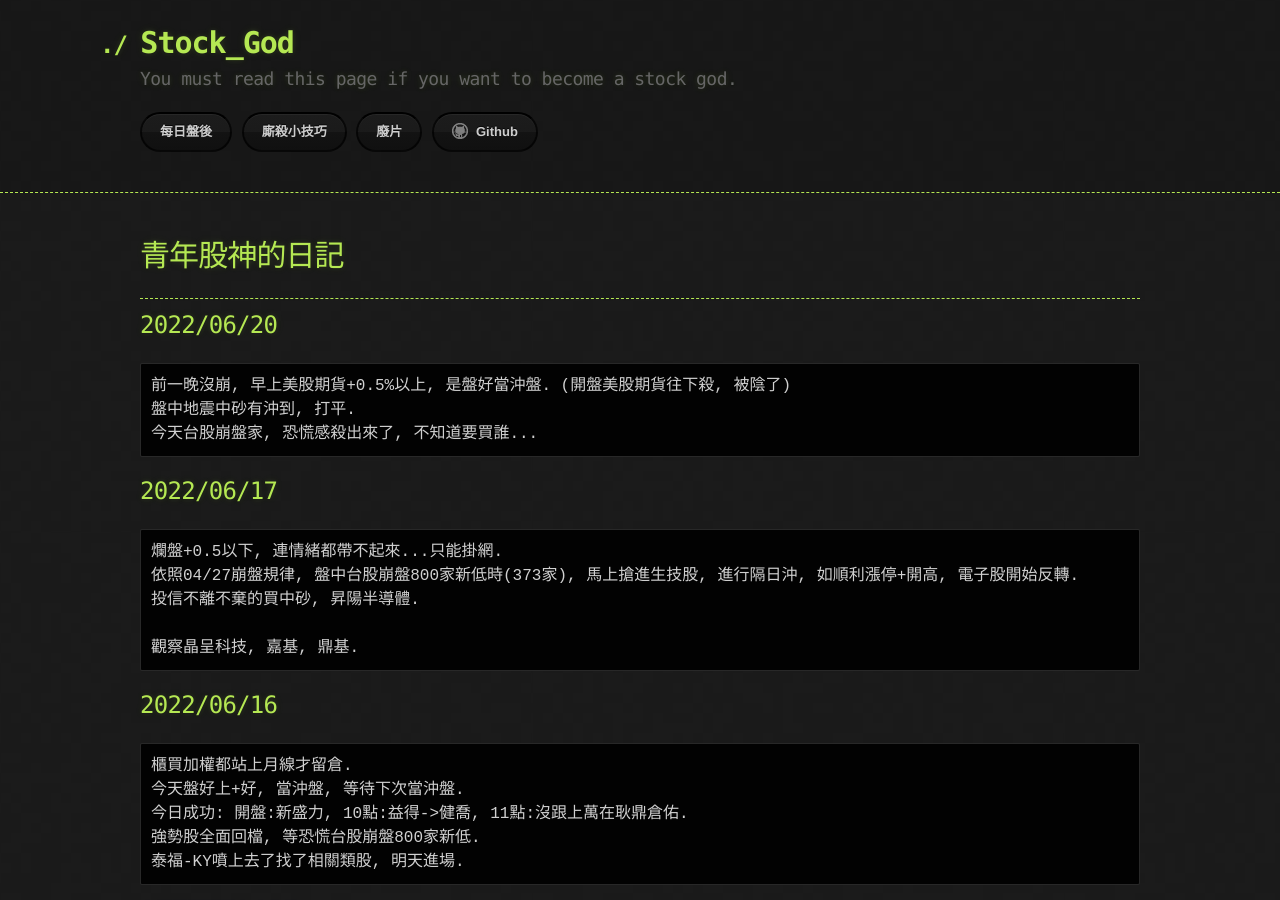
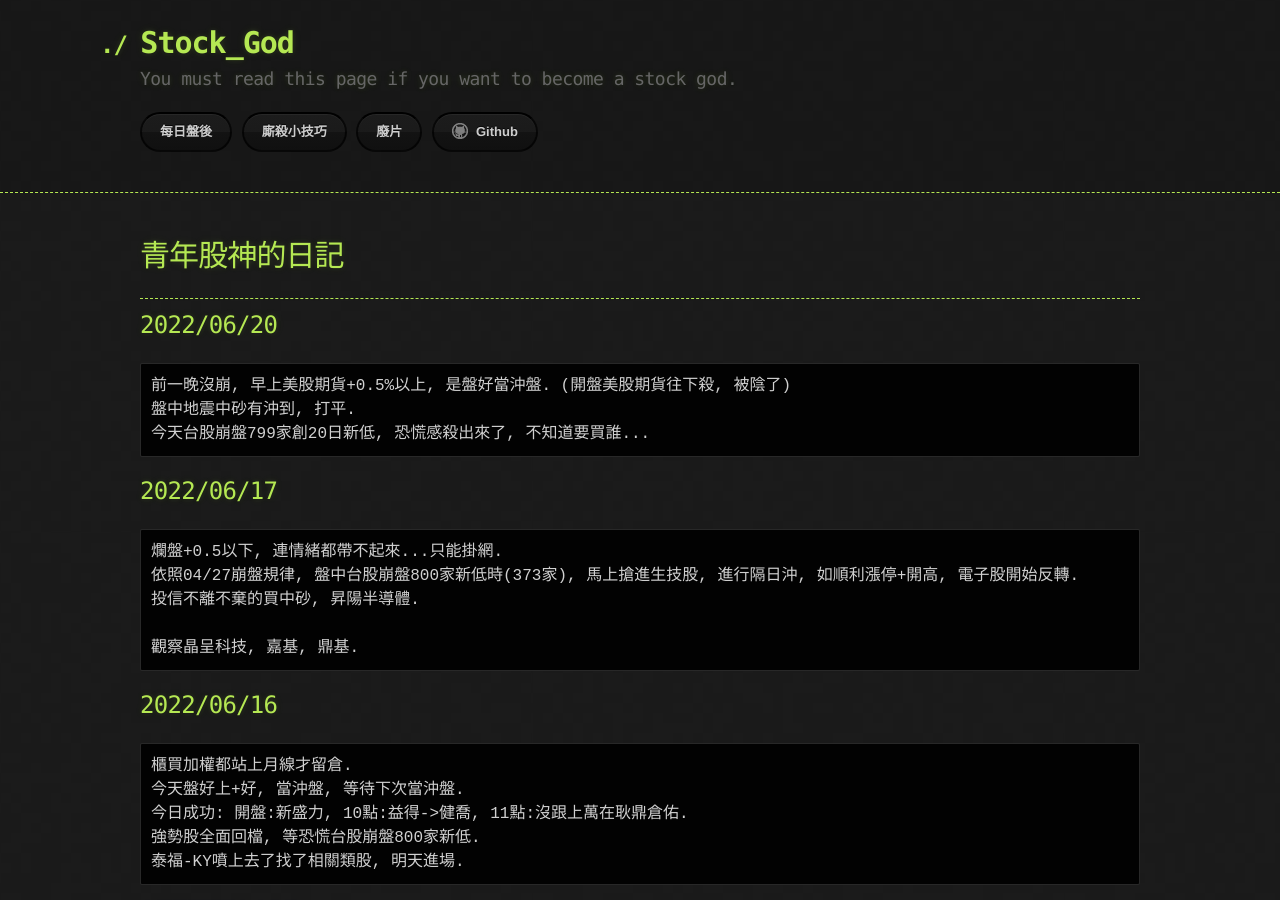
Before and after one commit to lepg5487/Stock_God, a Jekyll site: the page built from index.md, in a window 1280 px wide and 900 px high. Built offline with Jekyll 4.4.1, drawn with Linux system fonts in a browser that asks for light colours; our own code applies the rules of GitHub Pages for plain Markdown files.

Commit message:
Update index.md

````diff
--- a/index.md
+++ b/index.md
@@ -10,7 +10,7 @@ layout: testlayouts
 ```
 前一晚沒崩, 早上美股期貨+0.5%以上, 是盤好當沖盤. (開盤美股期貨往下殺, 被陰了)
 盤中地震中砂有沖到, 打平.
-今天台股崩盤家, 恐慌感殺出來了, 不知道要買誰...
+今天台股崩盤799家創20日新低, 恐慌感殺出來了, 不知道要買誰...
 ```
 
 ## 2022/06/17
````
